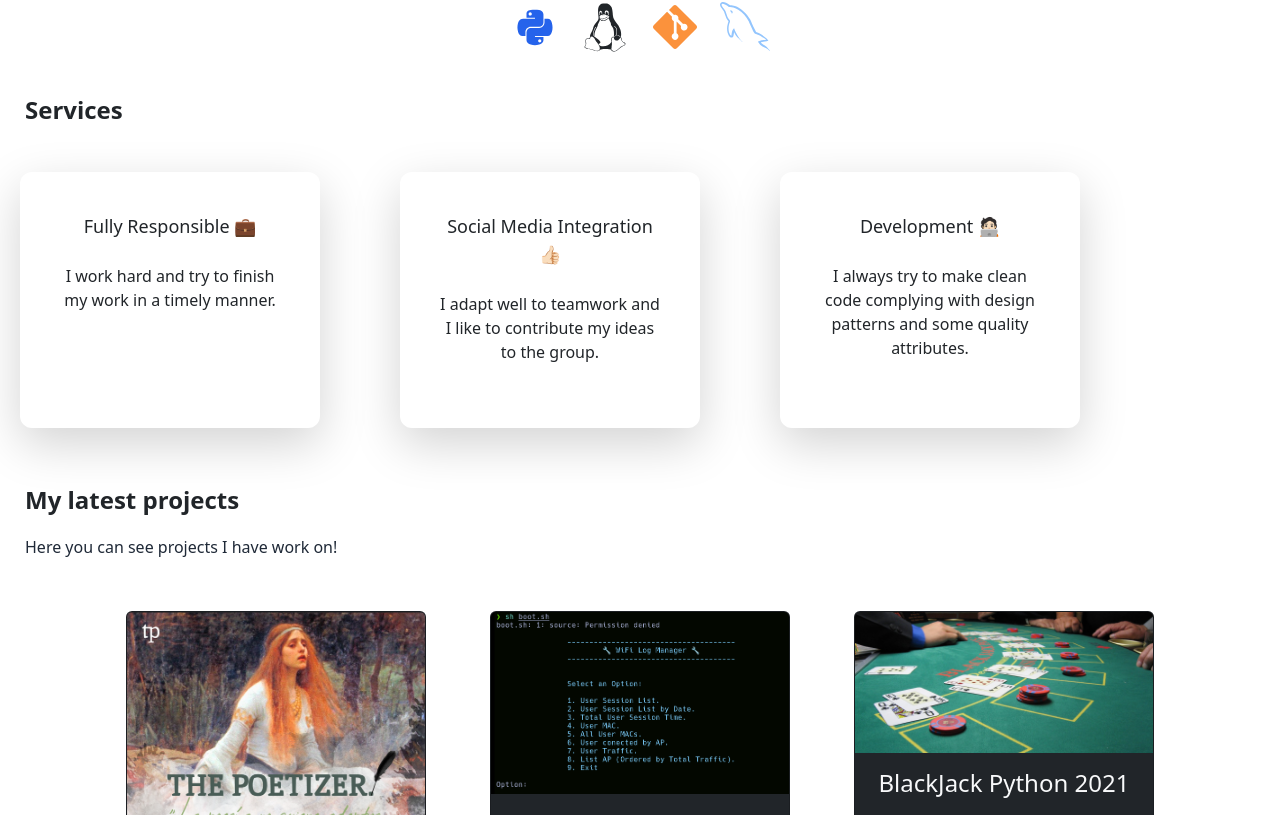
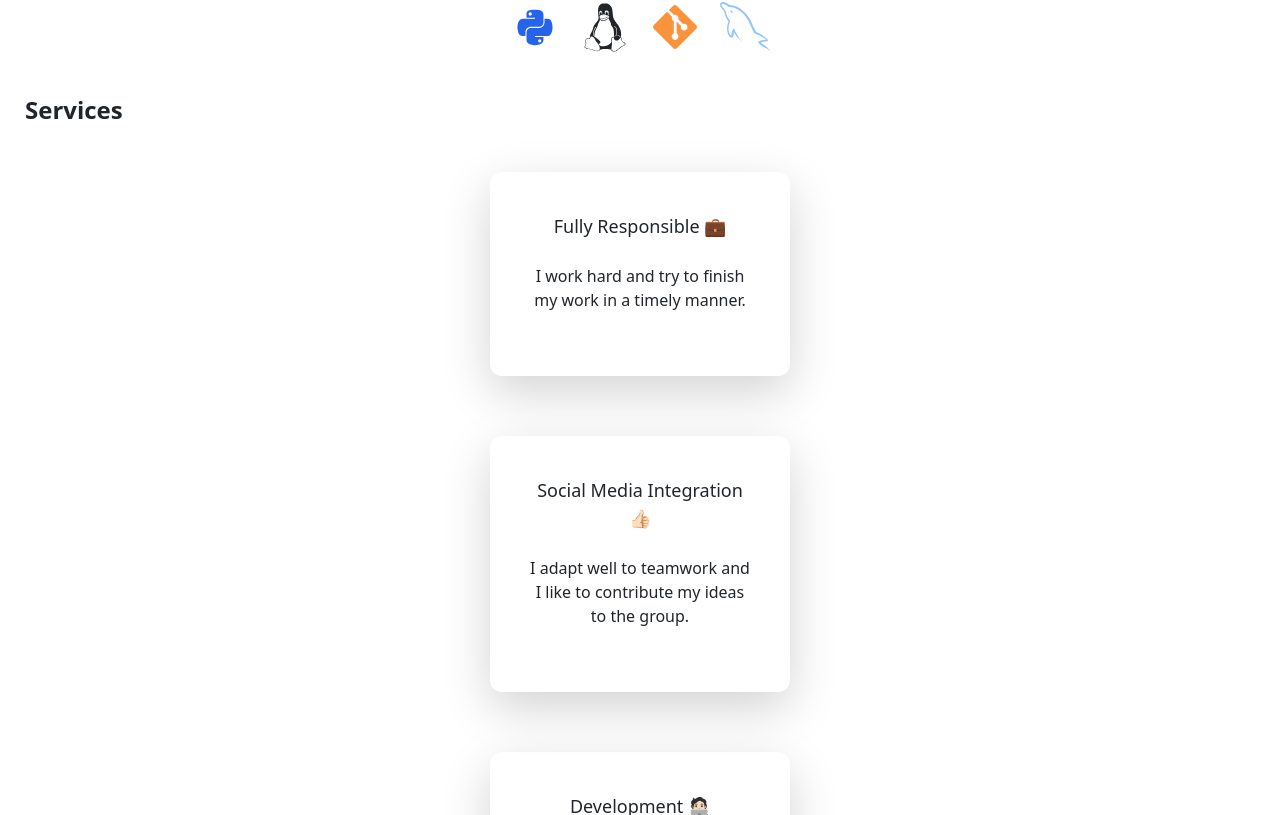
Before and after one commit to j0k3rD/Portfolio, a Next.js app: page / in a window 1280 px wide. Shown: the part 885-1700 px from the top of the page. Built offline with nearby package versions, Linux system fonts and the light colour scheme.

Commit message:
cards fixed

```diff
--- a/pages/index.js
+++ b/pages/index.js
@@ -166,7 +166,7 @@ export default function Home() {
               I always try to <span className=' text-teal-500'>make clean code</span> complying with design patterns and some quality attributes.
             </p>*/}
           </div>
-          <div className='sm:flex md:flex-grid lg:flex gap-10'>
+          <div className='cards-cont sm:flex md:flex-grid lg:flex gap-10'>
             <div className='card1 text-center shadow-lg p-10 rounded-xl my-10 dark:bg-white'>
               {/* <Image src={design} width={100} height={100} /> */}
               <h3 className='text-lg font-medium pb-2'>Fully Responsible 💼</h3>
--- a/styles/globals.css
+++ b/styles/globals.css
@@ -120,6 +120,13 @@ a {
     margin-top: 20px;
     margin-bottom: 20px;
   }
+  .cards-cont {
+    display: flex;
+    flex-direction: column;
+    align-items: center;
+    justify-content: center;
+    gap: 20px;
+  }
   .card1 {
     margin-left: 20px;
     margin-right: 20px;
```
